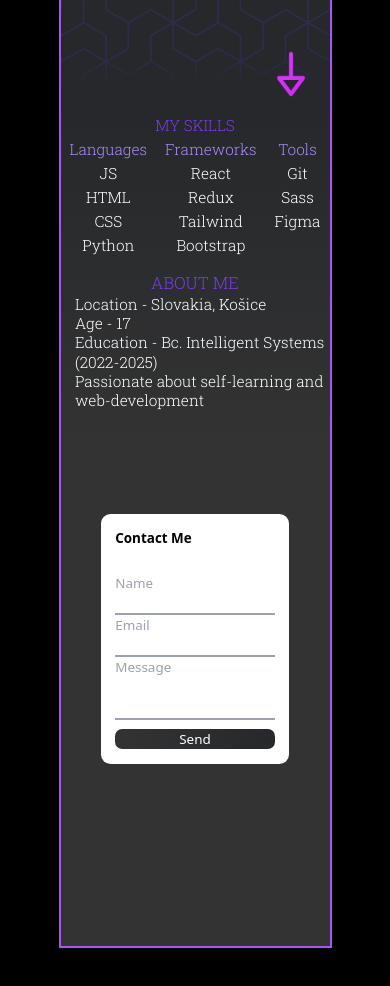
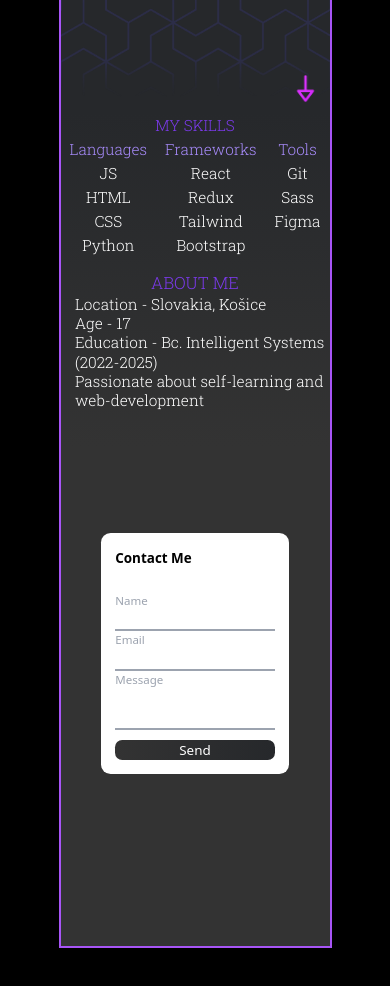
Before and after one commit to xobandech/portfolio, a website: page index.html in a window 390 px wide. Shown: the part 723-1709 px from the top of the page. Drawn offline with nearby package versions, Linux system fonts and the light colour scheme.

Commit message:
Height test for chrome on mobile

```diff
--- a/index.html
+++ b/index.html
@@ -112,7 +112,7 @@
         </div>
       </section>
 
-      <div class="absolute m-5 bottom-0 right-0 w-14 max-sm:w-10 max-sm:m-3">
+      <div class="absolute m-5 bottom-0 right-0 w-14 max-sm:w-6 max-sm:m-2">
         <a href="#aboutme">
           <img src="/components/down.png" alt="" />
         </a>
@@ -143,10 +143,11 @@
           }
           #contact-form {
             font-size:0.7rem;
+            margin-top: 1rem;
           }
         }
       </style>
-      <section class="md:w-[60%] mb-3        w-[100%] text-[1em] max-sm:text-[0.8rem]">
+      <section class="md:w-[60%] mb-3 w-[100%] text-[1em] max-sm:text-[0.8rem]">
         <h2 class="flex justify-center uppercase mx-auto text-violet-600">
           My skills
         </h2>
@@ -196,24 +197,24 @@
       <form
       id="contact-form"
         onsubmit="submitForm()"
-        class="flex flex-col first-letter:text-center mx-auto max-sm:w-[70%] w-[40%] bg-white p-3 rounded-lg text-gray-400"
+        class="flex mb-10 flex-col first-letter:text-center mx-auto max-sm:w-[70%] w-[40%] bg-white p-3 rounded-lg text-gray-400"
       >
         <h1 class="text-left pb-5 md:h-[10%] text-black font-semibold">
           Contact Me
         </h1>
-        <label class="text-left text-[0.7rem]">Name</label>
+        <label class="text-left text-[0.6rem]">Name</label>
         <input
           type="text"
           name="user_name"
           class="text-black border-b-2 border-gray-400 rounded-none focus:outline-none"
         />
-        <label class="text-left text-[0.7rem]">Email</label>
+        <label class="text-left text-[0.6rem]">Email</label>
         <input
           type="email"
           name="user_email"
           class="text-black border-b-2 border-gray-400 rounded-none focus:outline-none"
         />
-        <label class="text-left text-[0.7rem]">Message</label>
+        <label class="text-left text-[0.6rem]">Message</label>
         <textarea
           type="text"
           name="message"
```
